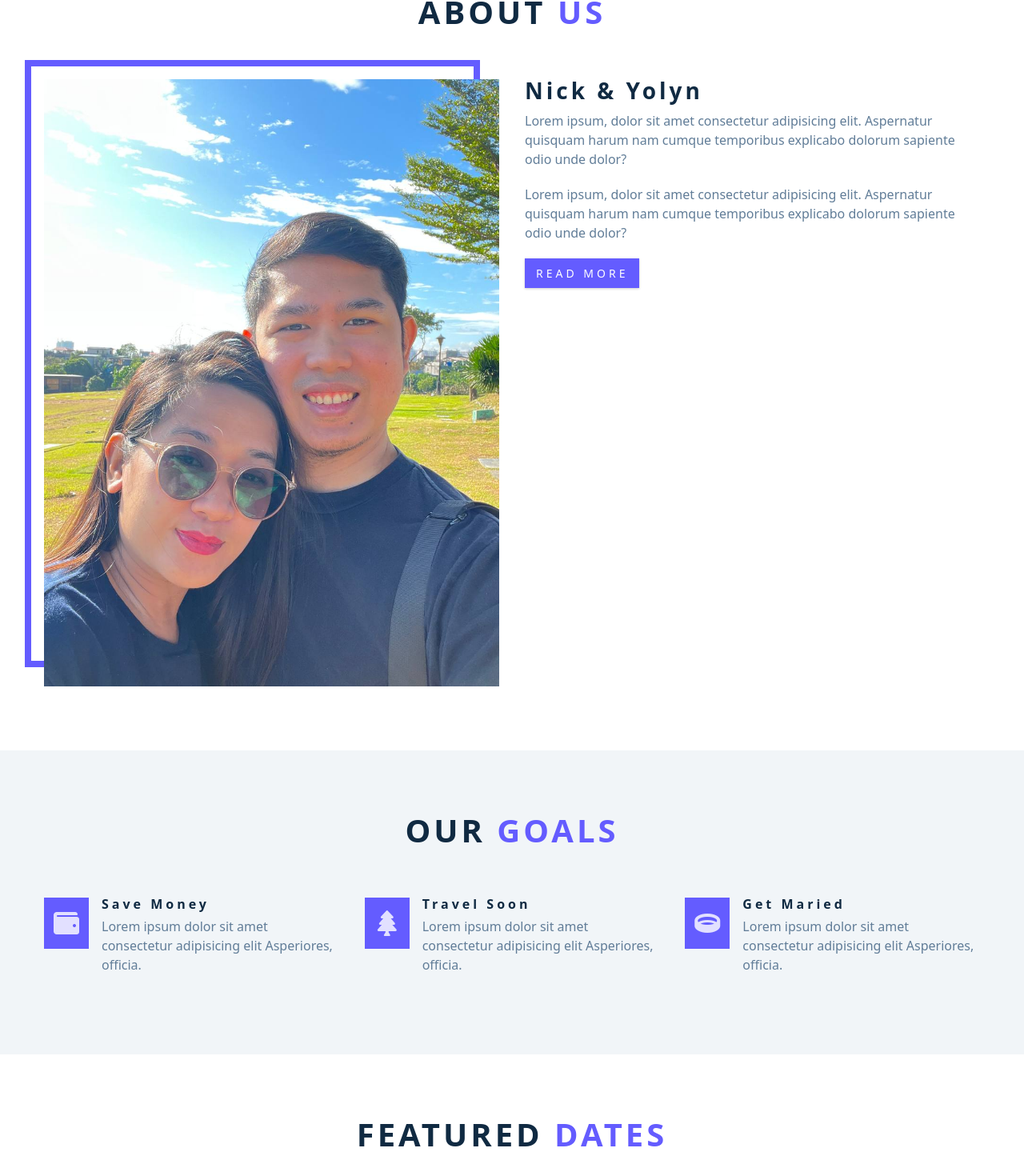
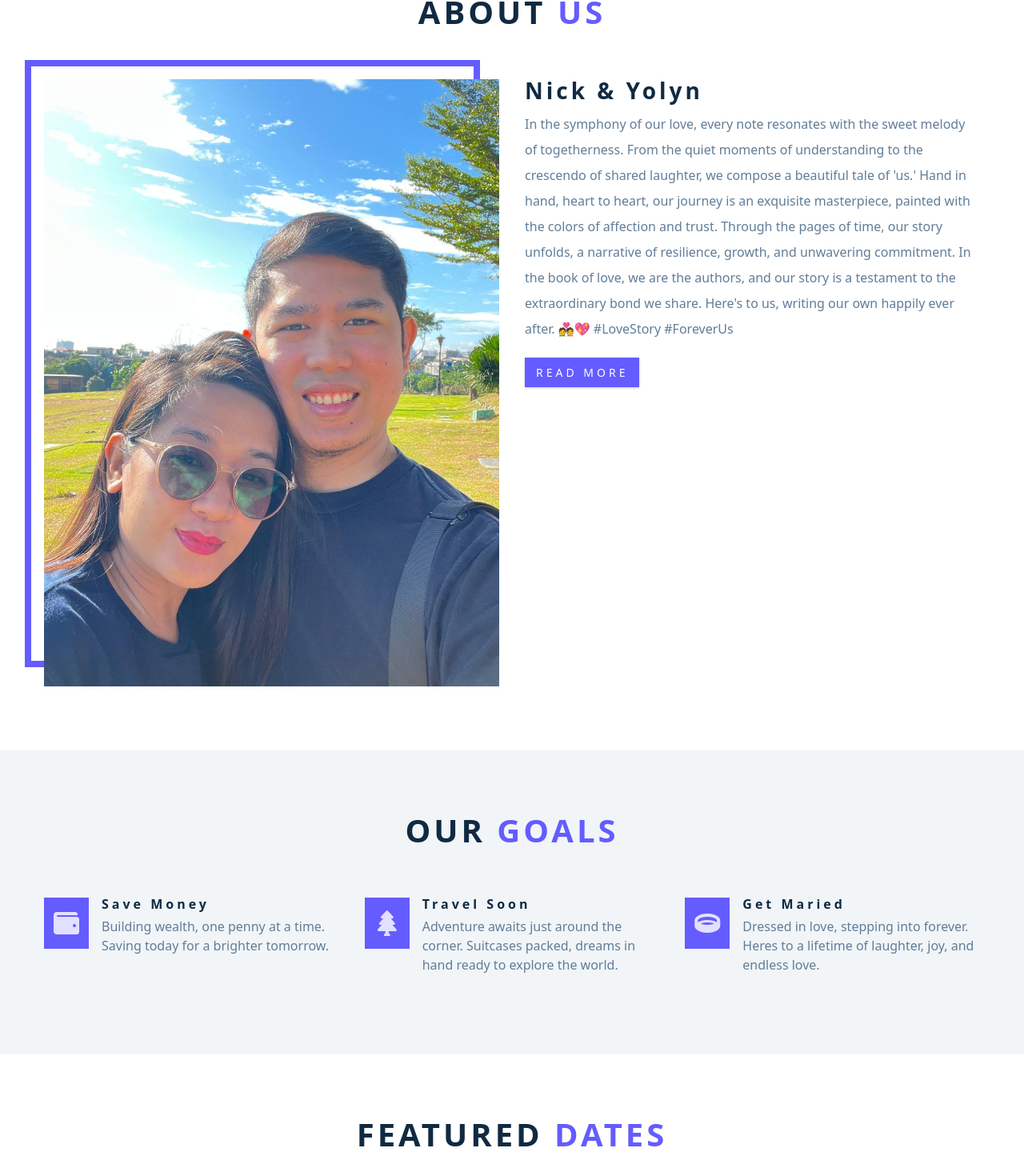
Before and after one commit to Franz0000/42-lions-road, a React (Create React App) app: page / in a window 1280 px wide. Shown: the part 885-2355 px from the top of the page at 80% size. Built offline with nearby package versions, Linux system fonts and the light colour scheme.

Commit message:
add more captions and fix deevloper max width

```diff
--- a/src/components/About.js
+++ b/src/components/About.js
@@ -14,16 +14,9 @@ const About = () => {
         <article className='about-info'>
           <h3>Nick & Yolyn</h3>
           <p>
-            Lorem ipsum, dolor sit amet consectetur adipisicing elit. Aspernatur
-            quisquam harum nam cumque temporibus explicabo dolorum sapiente odio
-            unde dolor?
+          In the symphony of our love, every note resonates with the sweet melody of togetherness. From the quiet moments of understanding to the crescendo of shared laughter, we compose a beautiful tale of 'us.' Hand in hand, heart to heart, our journey is an exquisite masterpiece, painted with the colors of affection and trust. Through the pages of time, our story unfolds, a narrative of resilience, growth, and unwavering commitment. In the book of love, we are the authors, and our story is a testament to the extraordinary bond we share. Here's to us, writing our own happily ever after. 💑💖 #LoveStory #ForeverUs
           </p>
-          <p>
-            Lorem ipsum, dolor sit amet consectetur adipisicing elit. Aspernatur
-            quisquam harum nam cumque temporibus explicabo dolorum sapiente odio
-            unde dolor?
-          </p>
-          <a href='#' className='btn'>
+          <a href='#home' className='btn'>
             read more
           </a>
         </article>
--- a/src/components/Developer.js
+++ b/src/components/Developer.js
@@ -28,7 +28,7 @@ const prevPerson = () =>{
 }
     return (
         <main className="developer-container" id="developers">
-            <h2>Developers</h2>
+            <h2>Developer</h2>
             <article className='review'>
             <div className="img-container">
             <img src={image} alt={name} className='person-img'/>
--- a/src/components/Hero.js
+++ b/src/components/Hero.js
@@ -4,8 +4,7 @@ const Hero = () => {
       <div className='hero-banner'>
         <h1>forever & always</h1>
         <p>
-          Lorem ipsum dolor sit amet consectetur adipisicing elit. Vitae
-          explicabo debitis est autem dicta.
+        Forever and always, a promise written in the stars. Through every sunrise and sunset, our love endures.
         </p>
         <a href='#tours' className='btn hero-btn '>
           explore more
--- a/src/data.js
+++ b/src/data.js
@@ -30,19 +30,19 @@ export const services = [
     id: 1,
     icon: 'fas fa-wallet fa-fw',
     title: 'save money',
-    text: 'Lorem ipsum dolor sit amet consectetur adipisicing elit Asperiores, officia.',
+    text: 'Building wealth, one penny at a time. Saving today for a brighter tomorrow.',
   },
   {
     id: 2,
     icon: 'fas fa-tree fa-fw',
     title: 'Travel soon',
-    text: 'Lorem ipsum dolor sit amet consectetur adipisicing elit Asperiores, officia.',
+    text: 'Adventure awaits just around the corner. Suitcases packed, dreams in hand ready to explore the world.',
   },
   {
     id: 3,
     icon: 'fas fa-ring fa-fw',
     title: 'Get Maried',
-    text: 'Lorem ipsum dolor sit amet consectetur adipisicing elit Asperiores, officia.',
+    text: 'Dressed in love, stepping into forever. Heres to a lifetime of laughter, joy, and endless love.',
   },
 ];
 
--- a/src/index.css
+++ b/src/index.css
@@ -239,17 +239,19 @@ About
 .about-img,
 .about-info {
   margin-bottom: 2rem;
+  margin-bottom: 0;
 }
+
+.about-info p{
+  line-height: 2rem;
+}
+
 
 @media screen and (min-width: 992px) {
   .about-center {
     display: grid;
     grid-template-columns: 1fr 1fr;
     column-gap: 2rem;
-  }
-  .about-img,
-  .about-info {
-    margin-bottom: 0;
   }
 }
 @media screen and (min-width: 1170px) {
@@ -587,13 +589,15 @@ min-height:calc(100vh - 62px);
 
 .developer-container{
   min-height: 50vh;
+  background: var(--clr-grey-10);
+  padding-top: 3rem;
   display: grid;
   place-items: center;
 }
 
 .review {
   width: 90vw;
-  max-width: var(--fixed-width);
+  max-width: 900px;
   background: var(--white);
   padding: 1.5rem 2rem;
   box-shadow: var(--shadow-1);
--- a/src/index.js
+++ b/src/index.js
@@ -1,12 +1,9 @@
 import React from 'react'
 import ReactDOM from 'react-dom/client'
 import './index.css'
-
 import App from './App'
 
 const root = ReactDOM.createRoot(document.getElementById('root'))
 root.render(
-  <React.StrictMode>
     <App />
-  </React.StrictMode>
 )
```
